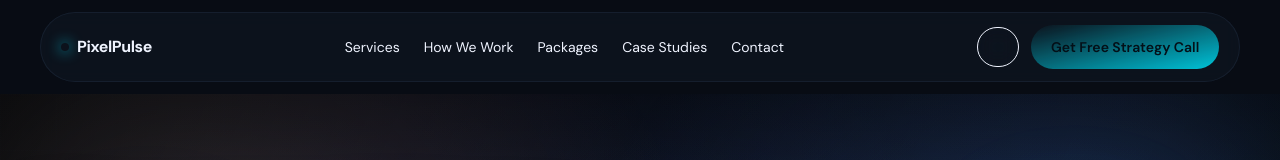
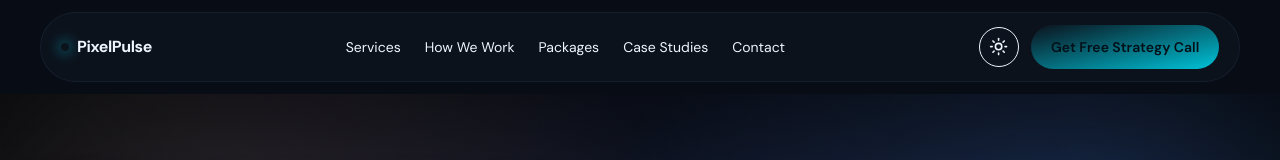
Before and after one commit to mahmoodatef998-glitch/PIXEL-AGENCY, a Next.js app: page / in a window 1280 px wide. Shown: the top 160 px of the page. Built offline with nearby package versions, Linux system fonts and the light colour scheme.

Commit message:
fix: update Button component to support ghost variant and icon size for ThemeToggle

```diff
--- a/components/ui/button.tsx
+++ b/components/ui/button.tsx
@@ -2,20 +2,27 @@ import * as React from "react";
 import { cn } from "@/lib/utils";
 
 type ButtonProps = React.ButtonHTMLAttributes<HTMLButtonElement> & {
-  variant?: "primary" | "secondary" | "purple";
+  variant?: "primary" | "secondary" | "purple" | "ghost";
+  size?: "default" | "icon";
 };
 
-export function Button({ className, variant = "primary", ...props }: ButtonProps) {
+export function Button({ className, variant = "primary", size = "default", ...props }: ButtonProps) {
   const base =
-    "inline-flex items-center justify-center gap-2 rounded-full px-5 py-3 text-sm font-semibold transition will-change-transform active:scale-[0.99] disabled:opacity-60 disabled:pointer-events-none";
+    "inline-flex items-center justify-center gap-2 rounded-full text-sm font-semibold transition will-change-transform active:scale-[0.99] disabled:opacity-60 disabled:pointer-events-none";
 
   const variants: Record<NonNullable<ButtonProps["variant"]>, string> = {
     primary:
       "bg-gradient-to-br from-accent to-[#00c4d9] text-[#041018] shadow-[0_0_0_0_rgba(0,229,255,0.35)] hover:shadow-[0_0_32px_rgba(0,229,255,0.35)] hover:-translate-y-0.5",
     secondary:
       "bg-transparent border border-border text-text hover:border-purple hover:bg-[color-mix(in_oklab,var(--purple)_20%,transparent)]",
-    purple: "bg-purple text-white hover:brightness-110 hover:-translate-y-0.5"
+    purple: "bg-purple text-white hover:brightness-110 hover:-translate-y-0.5",
+    ghost: "bg-transparent text-text hover:bg-surface2"
   };
 
-  return <button className={cn(base, variants[variant], className)} {...props} />;
+  const sizes = {
+    default: "px-5 py-3",
+    icon: "p-0"
+  };
+
+  return <button className={cn(base, variants[variant], sizes[size], className)} {...props} />;
 }
```
